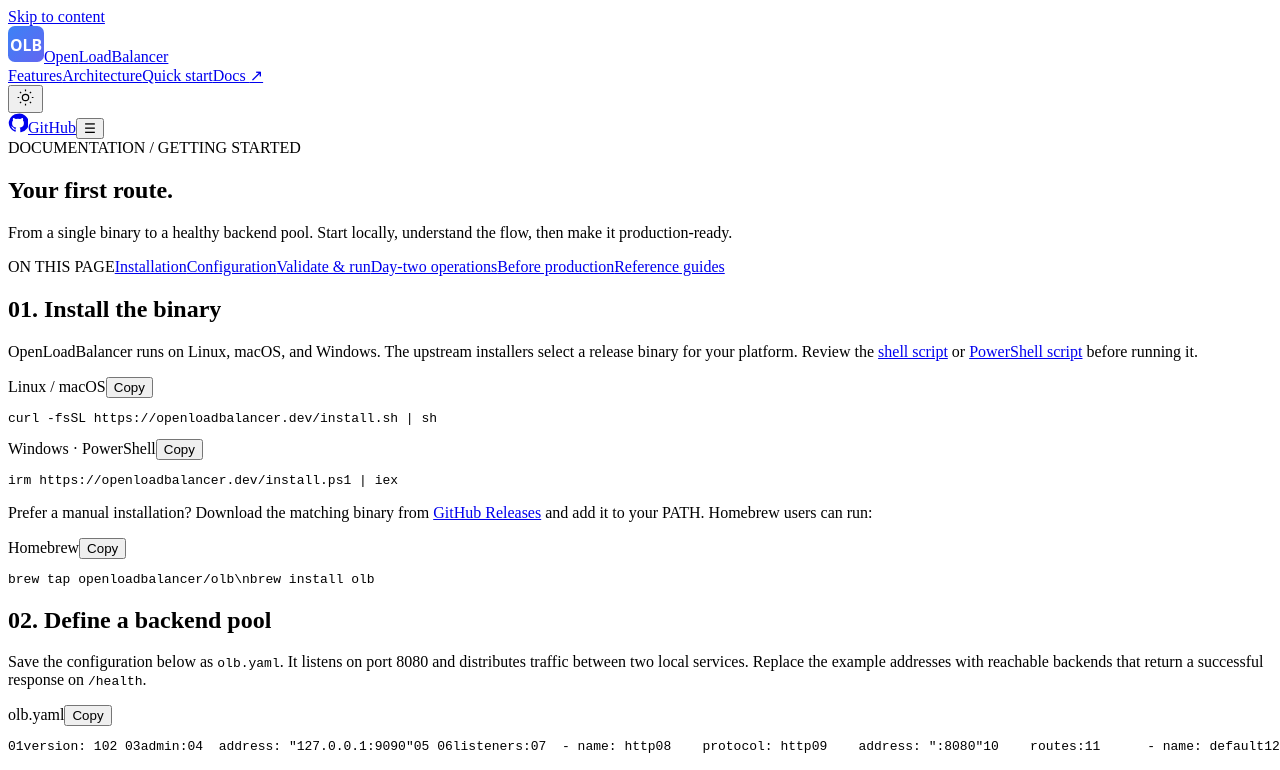
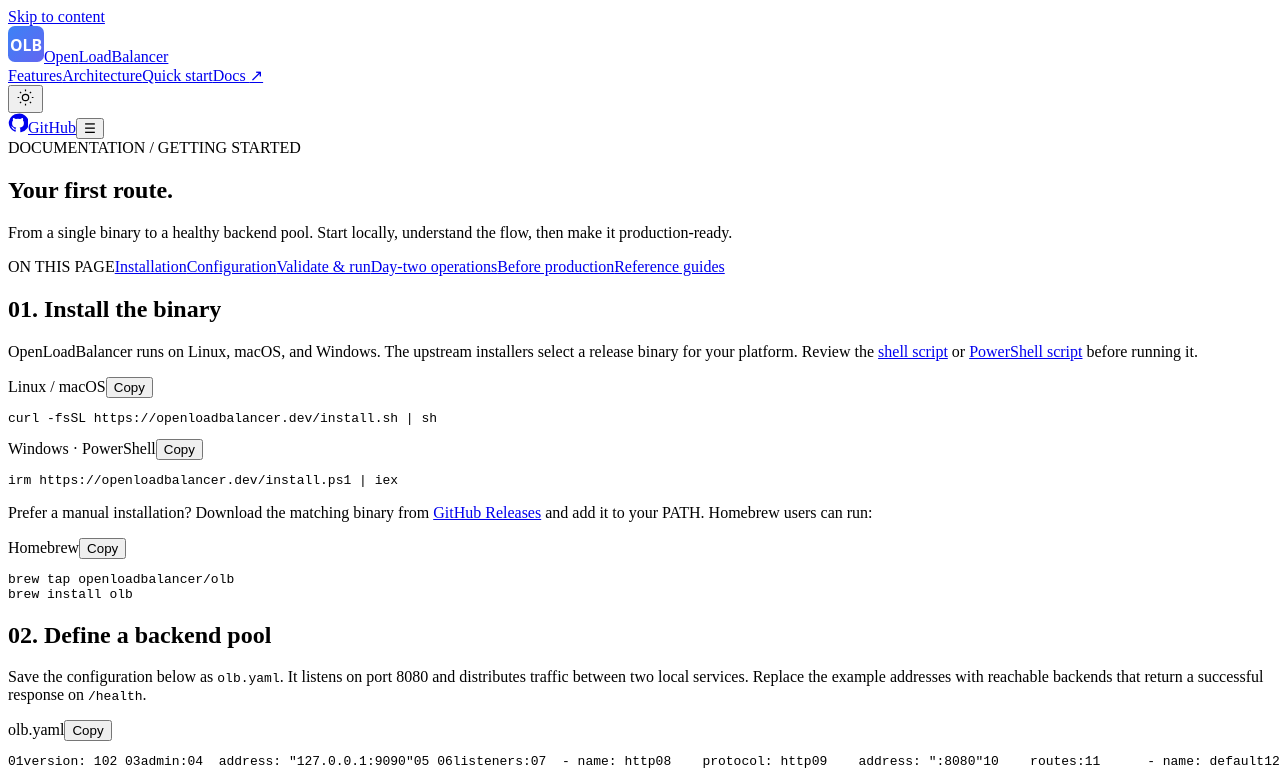
Before and after one commit to OpenLoadBalancer/olb-site, a Next.js app: page /docs in a window 1280 px wide. Shown: the top 770 px of the page. Built offline with nearby package versions, Linux system fonts and the light colour scheme.

Commit message:
Keep copied Homebrew commands on separate lines in the guide

```diff
--- a/src/pages/docs.tsx
+++ b/src/pages/docs.tsx
@@ -49,7 +49,7 @@
             </p>
             <Code
               label="Homebrew"
-              code="brew tap openloadbalancer/olb\nbrew install olb"
+              code={"brew tap openloadbalancer/olb\nbrew install olb"}
             />
             <h2 id="configure">02. Define a backend pool</h2>
             <p>
```
Also changed, not shown: 1 other file (tests, documents, lock files or other folders).
